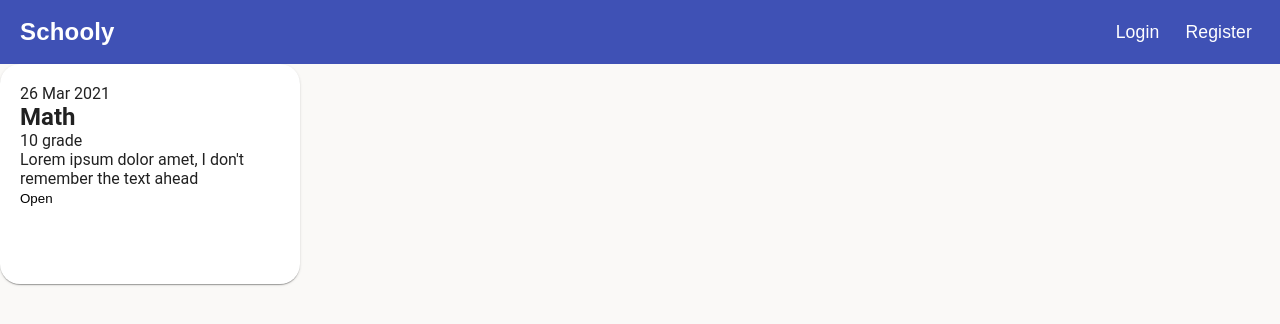
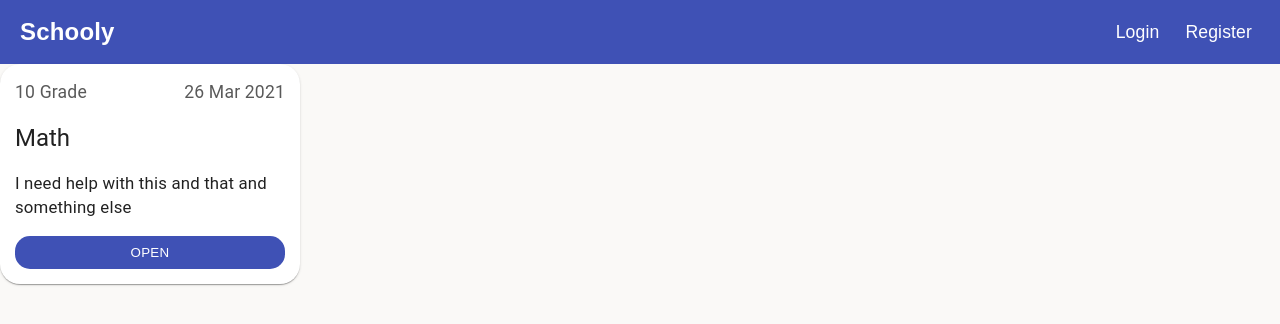
Before and after one commit to ipetrov22/schooly-v2, a React (Create React App) app in the folder client/: page / in a window 1280 px wide. Shown: the top 324 px of the page. Built offline with nearby package versions, Linux system fonts and the light colour scheme.

Commit message:
style question card

```diff
--- a/client/src/components/QuestionCard/QuestionCard.js
+++ b/client/src/components/QuestionCard/QuestionCard.js
@@ -3,15 +3,16 @@ import './QuestionCard.scss';
 const QuestionCard = () => {
     return (
         <article className="question-card">
-            <span className="date">26 Mar 2021</span>
+            <section className="date-grade-container">
+                <span className="grade">10 Grade</span>
+                <span className="date">26 Mar 2021</span>
+            </section>
 
             <h2 className="subject">Math</h2>
 
-            <span className="grade">10 grade</span>
+            <p className="title">I need help with this and that and something else</p>
 
-            <p className="description">Lorem ipsum dolor amet, I don't remember the text ahead</p>
-
-            <button className="question-btn">Open</button>
+            <button className="open-btn">Open</button>
         </article>
     );
 };
--- a/client/src/components/QuestionCard/QuestionCard.scss
+++ b/client/src/components/QuestionCard/QuestionCard.scss
@@ -2,11 +2,56 @@
     width: 300px;
     height: 220px;
     border-radius: 20px;
-    padding: 20px;
+    padding: 15px;
+    display: flex;
+    flex-direction: column;
+    justify-content: space-between;
 
     color: rgba(0, 0, 0, 0.87);
     transition: box-shadow 300ms cubic-bezier(0.4, 0, 0.2, 1) 0ms;
     background-color: #fff;
     box-shadow: 0px 2px 1px -1px rgba(0, 0, 0, 0.2), 0px 1px 1px 0px rgba(0, 0, 0, 0.14),
         0px 1px 3px 0px rgba(0, 0, 0, 0.12);
+
+    .date-grade-container {
+        font-size: 1.1rem;
+        font-weight: 400;
+        line-height: 1.5;
+        letter-spacing: 0.00938em;
+        color: rgba(0, 0, 0, 0.65);
+
+        display: flex;
+        justify-content: space-between;
+    }
+
+    .subject {
+        font-size: 1.5rem;
+        font-weight: 400;
+        line-height: 1.334;
+        letter-spacing: 0em;
+    }
+
+    .title {
+        font-size: 1.05rem;
+        font-weight: 400;
+        line-height: 1.43;
+        letter-spacing: 0.01071em;
+    }
+
+    .open-btn {
+        background: #3f51b5;
+        color: white;
+        padding: 5px 10px;
+        border-radius: 15px;
+
+        font-weight: 500;
+        line-height: 1.75;
+        letter-spacing: 0.01857em;
+        text-transform: uppercase;
+
+        transition: 0.3s;
+        &:hover {
+            background: #2e3f9e;
+        }
+    }
 }
```
